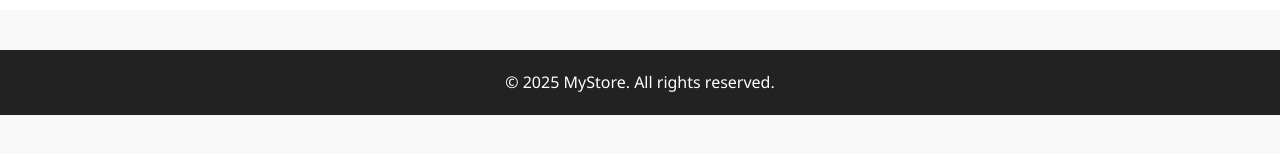
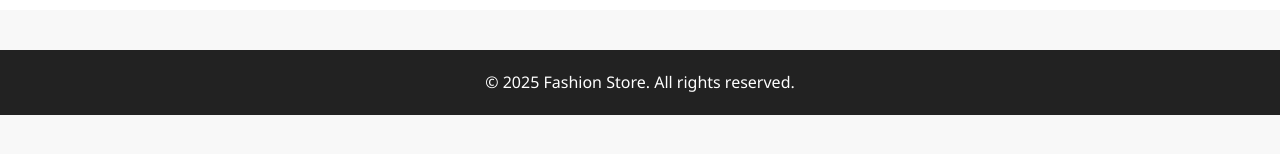
Before and after one commit to clinton-creator/store-project, a plain HTML site: page index.html in a window 1280 px wide. Shown: the part 638-792 px from the top of the page. Drawn offline with Linux system fonts and the light colour scheme.

Commit message:
first commit

```diff
--- a/index.html
+++ b/index.html
@@ -91,7 +91,7 @@
     <!-- Footer -->
     <footer class="site-footer" id="contact">
       <div class="container3">
-        <p>© 2025 MyStore. All rights reserved.</p>
+        <p>© 2025 Fashion Store. All rights reserved.</p>
       </div>
     </footer>
   </body>
```
